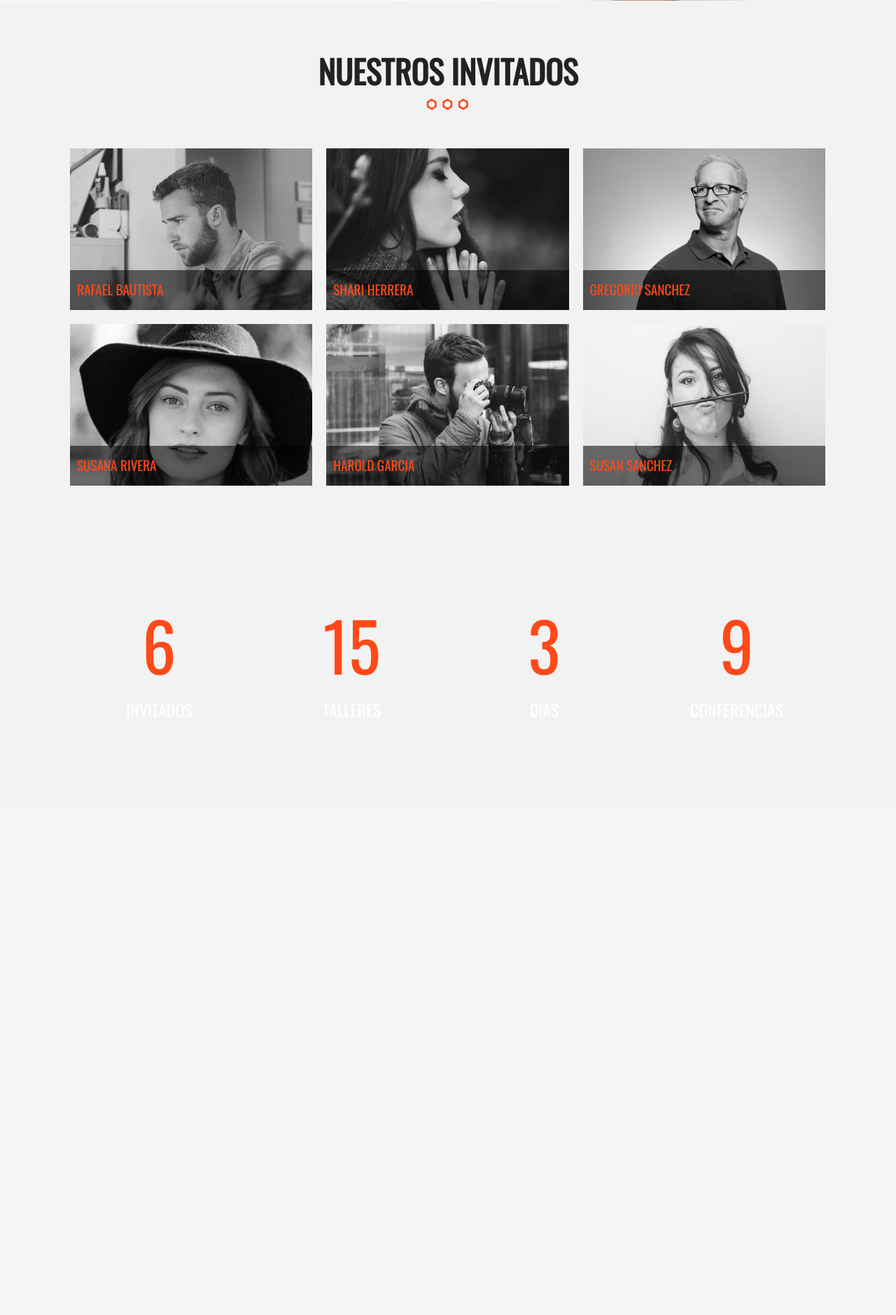
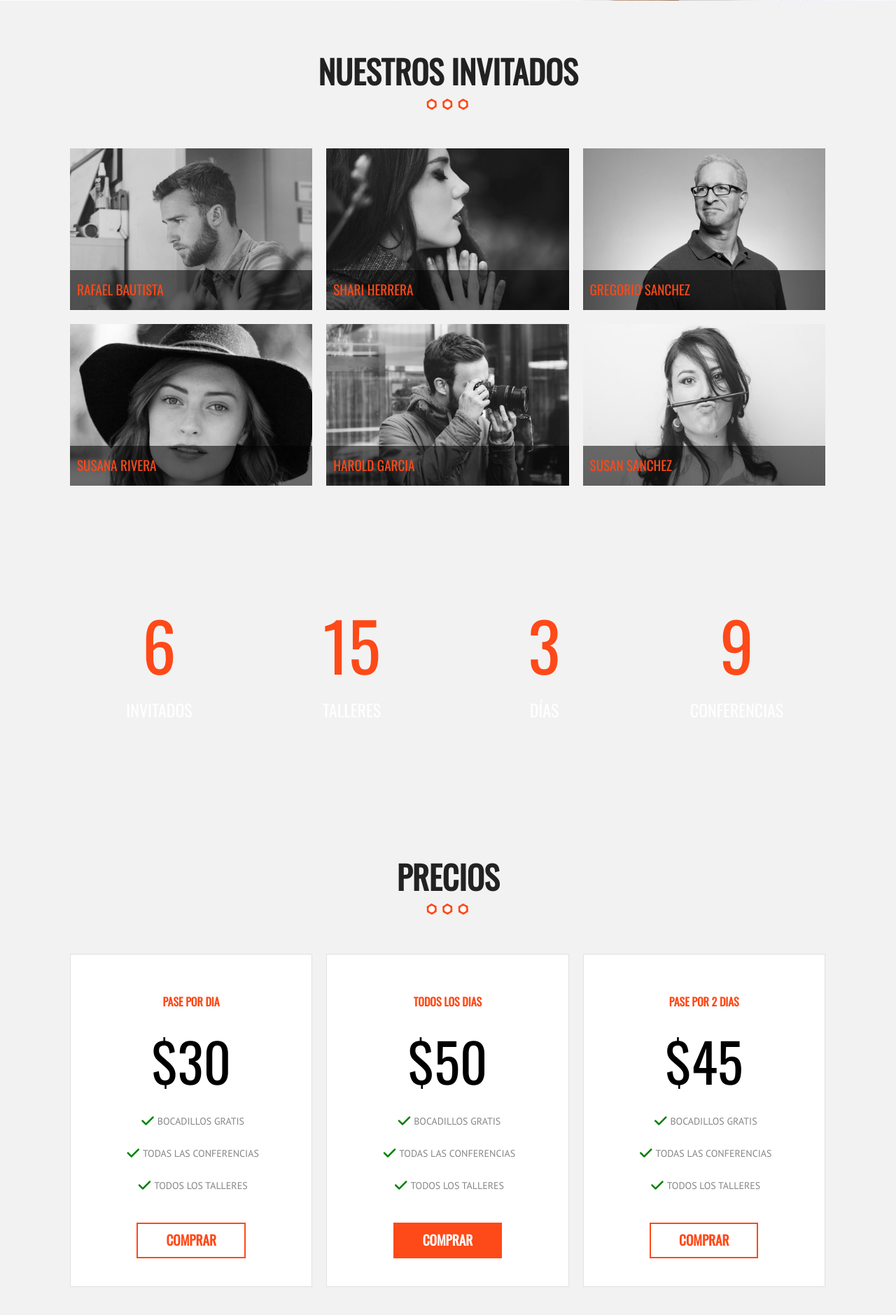
Before and after one commit to danlsk1986/desarrolloWebCompleto, a PHP site: page / in a window 1280 px wide. Shown: the part 2315-4194 px from the top of the page at 70% size. Before the commit the page ends 3280 px from the top, so only its background shows below. Run offline with PHP 8.4, Linux system fonts and the light colour scheme; some libraries are stand-ins or nearby versions; grey boxes are pictures that could not be loaded.

Commit message:
Creando Lista precios + contenedor mapa

```diff
--- a/css/main.css
+++ b/css/main.css
@@ -169,6 +169,12 @@
         display: inline-block;
         margin-top: 20px;
         transition: all .3s ease;
+        border: 2px solid #fe4918;
+    }
+    .button.hollow,
+    .button.hollow:hover {
+        background-color: white;
+        color: #fe4918;
     }
 
     ul {
@@ -567,9 +573,73 @@
         font-size: 4em;
         display: block;
         margin: 0 0 10px 0;
+        font-family: 'Oswald', sans-serif;
+    }
+
+    /* Tabla de Precios */
+
+    ul.lista-precios > li {
+        padding: 10px;
+    }
+
+    @media only screen and (min-width:768px) {
+        ul.lista-precios > li {
+            float: left;
+            width: 33.3%;
+        }
+    }
+
+    div.tabla-precio {
+        border: 1px solid #e1e1e1;
+        background-color: #ffffff;
+        padding: 40px 0;
+        text-align: center;
+        transition: all .3s ease-in-out;
+    }
+
+    div.tabla-precio:hover {
+        transform: scale(1.1);
+        border: 1px solid #fe4918;
+        box-shadow: 0px 0px 50px #666 ;
+    }
+
+    div.tabla-precio ul li {
+        font-family: 'PT Sans', sans-serif;
+        font-size: 14px;
+        margin-bottom: 20px;
+        text-transform: uppercase;
+        color: #868686;
+        line-height: 26px;
+    }
+
+    div.tabla-precio ul li::before {
+        font-family: 'FontAwesome';
+        display: inline-block;
+        vertical-align: top;
+        padding: 0 5px;
+        font-size: 20px;
+        color: green;
+        -webkit-font-smoothing: antialiased;
+        content: '\f00c';
+    }
+    div.tabla-precio h3 {
+        font-family: 'Oswald', sans-serif;
+        font-size: 16px;
+        text-transform: uppercase;
+    }
+
+    div.tabla-precio p.numero {
+        color: #000000;
+        margin: 20px 0;
     }
 
 
+    /* Mapa */
+
+    div.mapa {
+        height: 420px;
+        background-color: green;
+    }
 
 
 
--- a/index.html
+++ b/index.html
@@ -179,6 +179,57 @@
         </div>
     </div><!--contador-->
 
+    <section class="precios seccion">
+        <h2>Precios</h2>
+        <div class="contenedor">
+            <ul class="lista-precios clearfix">
+                <li>
+                    <div class="tabla-precio">
+                        <h3>Pase por dia</h3>
+                        <p class="numero">$30</p>
+                        <ul>
+                            <li>Bocadillos gratis</li>
+                            <li>Todas las conferencias</li>
+                            <li>Todos los talleres</li>
+                        </ul>
+                        <a href="#" class="button hollow">Comprar</a>
+                    </div>
+                </li>
+
+                <li>
+                    <div class="tabla-precio">
+                        <h3>Todos los dias</h3>
+                        <p class="numero">$50</p>
+                        <ul>
+                            <li>Bocadillos gratis</li>
+                            <li>Todas las conferencias</li>
+                            <li>Todos los talleres</li>
+                        </ul>
+                        <a href="#" class="button">Comprar</a>
+                    </div>
+                </li>
+
+                <li>
+                    <div class="tabla-precio">
+                        <h3>Pase por 2 dias</h3>
+                        <p class="numero">$45</p>
+                        <ul>
+                            <li>Bocadillos gratis</li>
+                            <li>Todas las conferencias</li>
+                            <li>Todos los talleres</li>
+                        </ul>
+                        <a href="#" class="button hollow">Comprar</a>
+                    </div>
+                </li>
+
+            </ul>
+        </div>
+    </section>
+
+    <div id="mapa" class="mapa">
+
+    </div>
+
 
 
 
```
